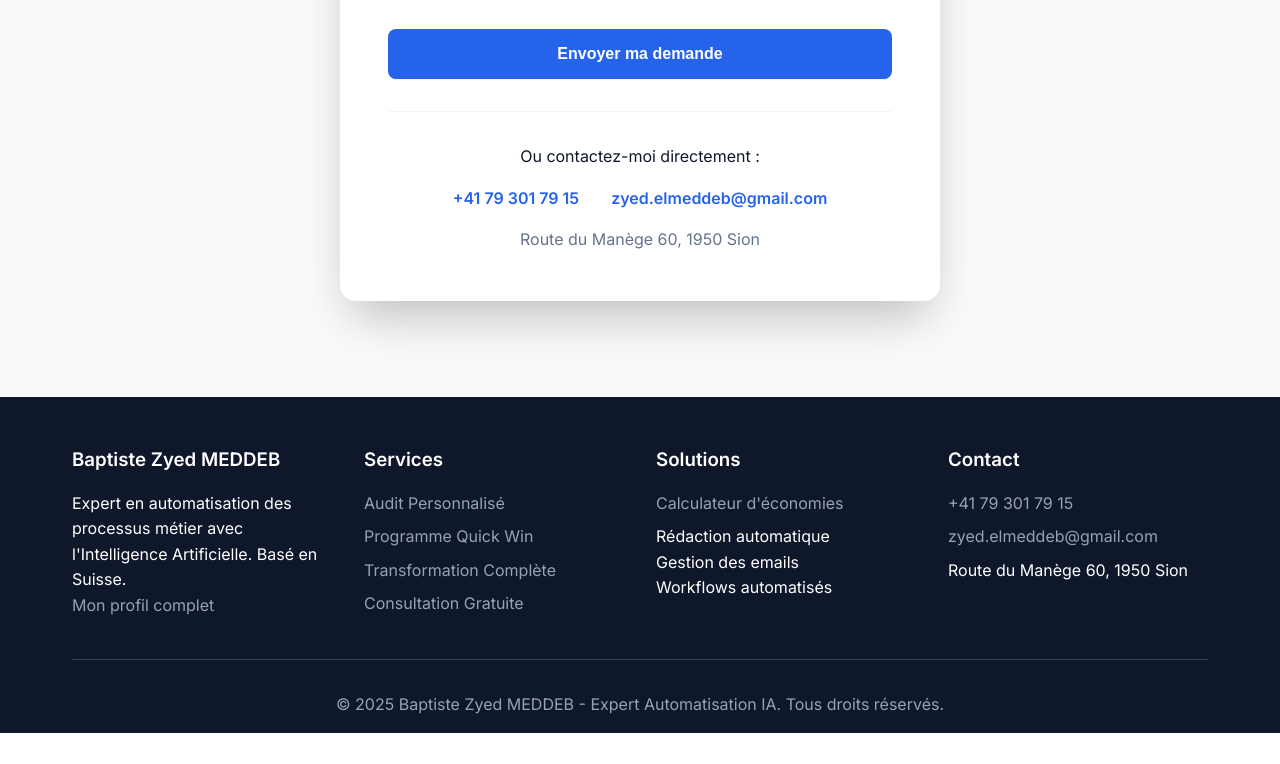
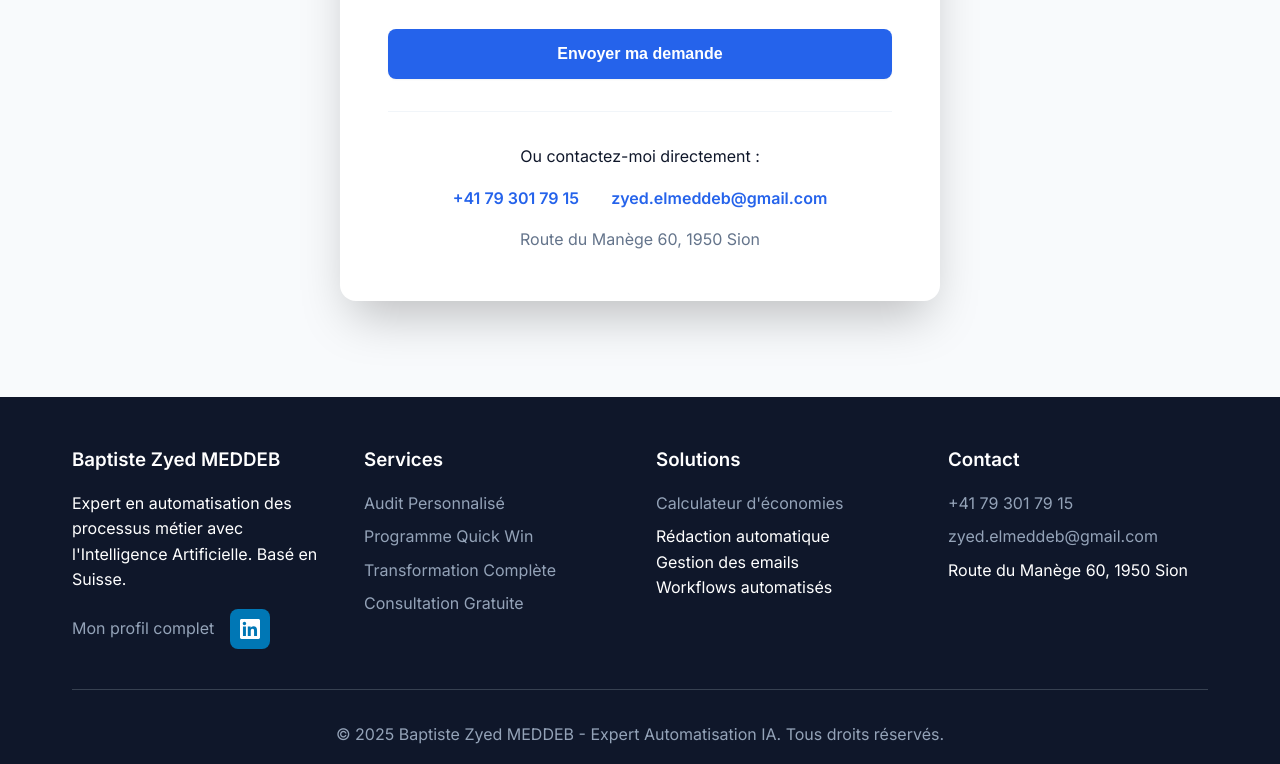
Before and after one commit to Zyedbelm/ai-automation, a plain HTML site: page index.html in a window 1280 px wide. Shown: the part 4761-5525 px from the top of the page. Before the commit the page ends 5494 px from the top, so only its background shows below. Drawn offline with nearby package versions, Linux system fonts and the light colour scheme; a script that the page names is missing.

Commit message:
Add LinkedIn icon and update profile links in footer
- Add LinkedIn icon button with hover effect in footer
- Change 'Mon profil complet' link from LinkedIn to Bento.me
- Maintain LinkedIn access through dedicated icon button
- Improve footer social media presence

```diff
--- a/index.html
+++ b/index.html
@@ -1094,7 +1094,14 @@
                 <div class="footer-section">
                     <h3>Baptiste Zyed MEDDEB</h3>
                     <p>Expert en automatisation des processus métier avec l'Intelligence Artificielle. Basé en Suisse.</p>
-                    <a href="https://www.linkedin.com/in/bzmeddeb/" target="_blank">Mon profil complet</a>
+                    <div style="display: flex; gap: 1rem; align-items: center; margin-top: 1rem;">
+                        <a href="https://bento.me/bzmeddeb" target="_blank">Mon profil complet</a>
+                        <a href="https://www.linkedin.com/in/bzmeddeb/" target="_blank" style="display: inline-flex; align-items: center; justify-content: center; width: 40px; height: 40px; background: #0077b5; border-radius: 8px; color: white; text-decoration: none; transition: all 0.3s ease;" onmouseover="this.style.background='#005885'" onmouseout="this.style.background='#0077b5'">
+                            <svg width="20" height="20" fill="currentColor" viewBox="0 0 24 24">
+                                <path d="M20.447 20.452h-3.554v-5.569c0-1.328-.027-3.037-1.852-3.037-1.853 0-2.136 1.445-2.136 2.939v5.667H9.351V9h3.414v1.561h.046c.477-.9 1.637-1.85 3.37-1.85 3.601 0 4.267 2.37 4.267 5.455v6.286zM5.337 7.433c-1.144 0-2.063-.926-2.063-2.065 0-1.138.92-2.063 2.063-2.063 1.14 0 2.064.925 2.064 2.063 0 1.139-.925 2.065-2.064 2.065zm1.782 13.019H3.555V9h3.564v11.452zM22.225 0H1.771C.792 0 0 .774 0 1.729v20.542C0 23.227.792 24 1.771 24h20.451C23.2 24 24 23.227 24 22.271V1.729C24 .774 23.2 0 22.222 0h.003z"/>
+                            </svg>
+                        </a>
+                    </div>
                 </div>
 
                 <div class="footer-section">
```
